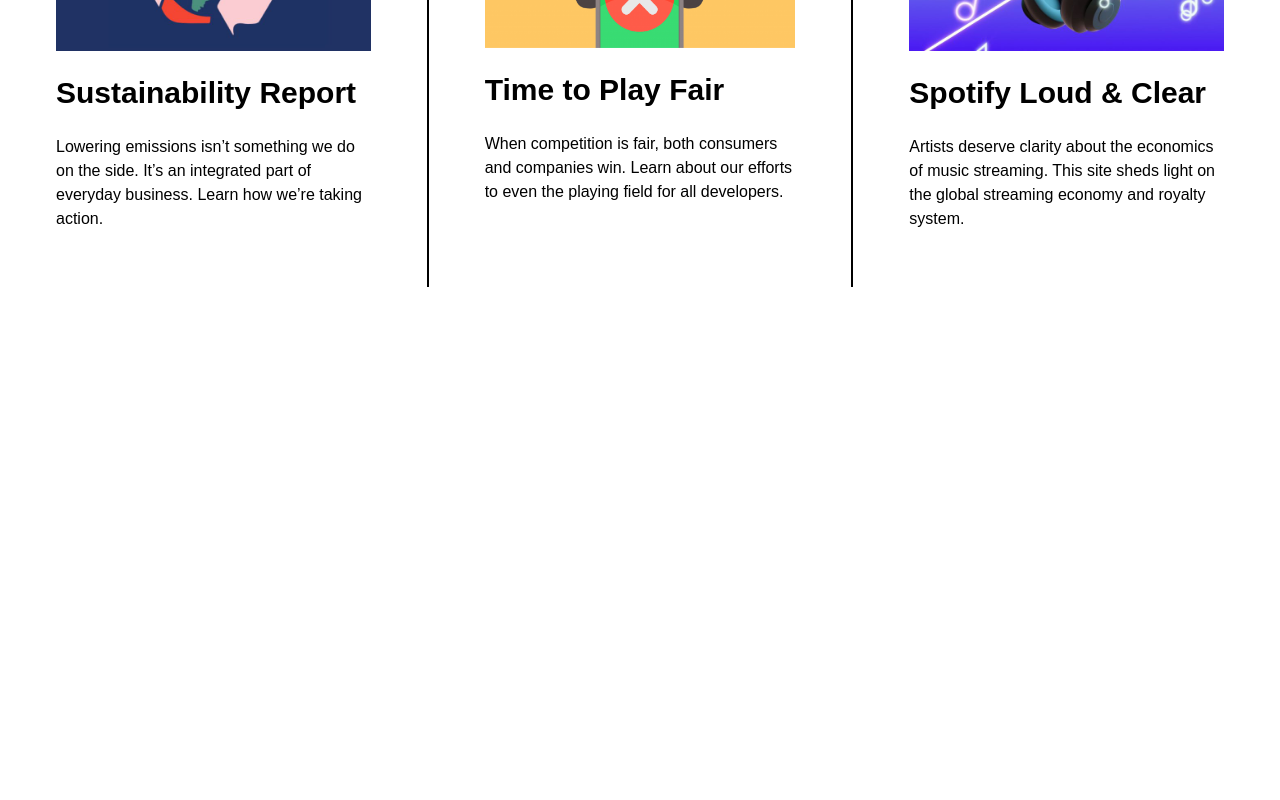
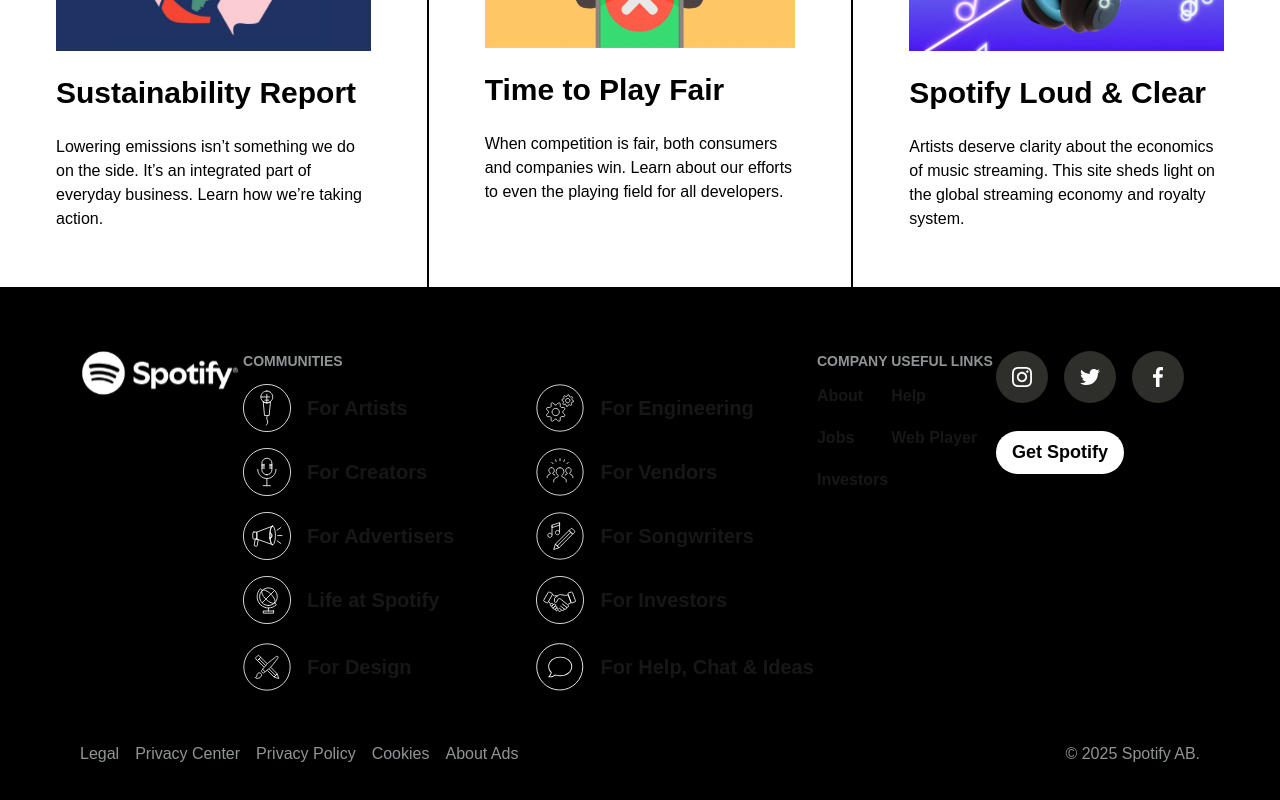
Before and after one commit to LucasJFelippo/internets-II, a Next.js app: page / in a window 1280 px wide. Shown: the part 1818-2618 px from the top of the page. Before the commit the page ends 2105 px from the top, so only its background shows below. Built offline with nearby package versions, Linux system fonts and the light colour scheme.

Commit message:
feat: add footer section with community links and social media buttons

```diff
--- a/src/app/page.tsx
+++ b/src/app/page.tsx
@@ -1,7 +1,12 @@
-import { headerLogo, aboutSpotify, ceoImage, lifeAtSpotify, sustainabilityReport, timeToPlayFair, spotifyLoudClear } from "@/public/images";
 import Image from "next/image";
 import { ChevronDown } from "lucide-react";
 import { Search } from "lucide-react";
+import { headerLogo, aboutSpotify, ceoImage, lifeAtSpotify, sustainabilityReport, timeToPlayFair, spotifyLoudClear,
+  spotify, artists, creators, advertisers, lifeAt, design, engineering, vendors, songwriters, inventors, help,
+  instagram,
+  X,
+  facebook,
+ } from "@/public/images";
 
 export default function Home() {
   return (
@@ -94,6 +99,98 @@
           <p className="text-black group-hover:text-white">Artists deserve clarity about the economics of music streaming. This site sheds light on the global streaming economy and royalty system.</p>
         </div>
       </section>
+      <footer className="bg-black px-20 py-16">
+        <div className="flex items-start justify-between">
+          <Image src={spotify} alt="Spotify" className="w-40"/>
+          <div>
+            <h3 className="uppercase text-[#919496] text-[14px] font-bold mb-3">communities</h3>
+            <ul className="grid grid-cols-2 gap-4">
+              <li className="flex items-center gap-4">
+                <Image src={artists} alt="For Artists" className="w-12"/>
+                <span className="text-[20px] font-bold capitalize cursor-pointer hover:text-[#1ED760] hover:border-b-2">for artists</span>
+              </li>
+               <li className="flex items-center gap-4">
+                <Image src={engineering} alt="For Engineering" className="w-12"/>
+                <span className="text-[20px] font-bold capitalize cursor-pointer hover:text-[#1ED760] hover:border-b-2">for engineering</span>
+              </li>
+              <li className="flex items-center gap-4">
+                <Image src={creators} alt="For Creators" className="w-12"/>
+                <span className="text-[20px] font-bold capitalize cursor-pointer hover:text-[#1ED760] hover:border-b-2">for creators</span>
+              </li>
+              <li className="flex items-center gap-4">
+                <Image src={vendors} alt="For Vendors" className="w-12"/>
+                <span className="text-[20px] font-bold capitalize cursor-pointer hover:text-[#1ED760] hover:border-b-2">for vendors</span>
+              </li>
+              <li className="flex items-center gap-4">
+                <Image src={advertisers} alt="For Advertisers" className="w-12"/>
+                <span className="text-[20px] font-bold capitalize cursor-pointer hover:text-[#1ED760] hover:border-b-2">for advertisers</span>
+              </li>
+              <li className="flex items-center gap-4">
+                <Image src={songwriters} alt="For Songwriters" className="w-12"/>
+                <span className="text-[20px] font-bold capitalize cursor-pointer hover:text-[#1ED760] hover:border-b-2">for songwriters</span>
+              </li>
+              <li className="flex items-center gap-4">
+                <Image src={lifeAt} alt="Life at Spotify" className="w-12"/>
+                <span className="text-[20px] font-bold cursor-pointer hover:text-[#1ED760] hover:border-b-2">Life at Spotify</span>
+              </li>
+              <li className="flex items-center gap-4">
+                <Image src={inventors} alt="For Investors" className="w-12"/>
+                <span className="text-[20px] font-bold capitalize cursor-pointer hover:text-[#1ED760] hover:border-b-2">for investors</span>
+              </li>
+              <li className="flex items-center gap-4">
+                <Image src={design} alt="For Design" className="w-12"/>
+                <span className="text-[20px] font-bold capitalize cursor-pointer hover:text-[#1ED760] hover:border-b-2">for design</span>
+              </li>
+              <li className="flex items-center gap-4">
+                <Image src={help} alt="For Help, Chat & Ideas" className="w-12"/>
+                <span className="text-[20px] font-bold capitalize cursor-pointer hover:text-[#1ED760] hover:border-b-2">for help, chat & ideas</span>
+              </li>
+            </ul>
+          </div>
+          <div>
+            <h3 className="uppercase text-[#919496] text-[14px] font-bold mb-3">company</h3>
+            <ul className="flex flex-col gap-4">
+              <li className="w-min border-b-2 border-black capitalize font-bold cursor-pointer hover:border-b-2 hover:border-white">about</li>
+              <li className="w-min border-b-2 border-black capitalize font-bold cursor-pointer hover:border-b-2 hover:border-white">jobs</li>
+              <li className="w-min border-b-2 border-black capitalize font-bold cursor-pointer hover:border-b-2 hover:border-white">investors</li>
+            </ul>
+          </div>
+          <div>
+            <h3 className="uppercase text-[#919496] text-[14px] font-bold mb-3">useful links</h3>
+            <ul className="flex flex-col gap-4">
+              <li className="w-min border-b-2 border-black capitalize font-bold cursor-pointer hover:border-b-2 hover:border-white">help</li>
+              <li className="w-min border-b-2 border-black capitalize font-bold cursor-pointer whitespace-nowrap hover:border-b-2 hover:border-white">web player</li>
+            </ul>
+          </div>
+          <div>
+            <div className="flex gap-4">
+              <button className="bg-[#2E2F2A] rounded-full p-4 cursor-pointer">
+                <Image src={instagram} alt="Instagram" className="w-5"/>
+              </button>
+              <button className="bg-[#2E2F2A] rounded-full p-4 cursor-pointer">
+                <Image src={X} alt="X" className="w-5"/>
+              </button>
+              <button className="gourp bg-[#2E2F2A] rounded-full p-4 cursor-pointer">
+                <Image src={facebook} alt="Facebook" className="w-5"/>
+              </button>
+              <button></button>
+            </div>
+            <button className="capitalize bg-white rounded-full px-4 py-2 text-black text-[18px] font-bold mt-7 cursor-pointer">get spotify</button>
+          </div>
+        </div>
+        <div className="flex justify-between mt-12">
+          <ul className="flex gap-4">
+            <li className="cursor-pointer capitalize text-[#919496] hover:text-[#1ED760]">legal</li>
+            <li className="cursor-pointer capitalize text-[#919496] hover:text-[#1ED760]">privacy center</li>
+            <li className="cursor-pointer capitalize text-[#919496] hover:text-[#1ED760]">privacy policy</li>
+            <li className="cursor-pointer capitalize text-[#919496] hover:text-[#1ED760]">cookies</li>
+            <li className="cursor-pointer capitalize text-[#919496] hover:text-[#1ED760]">about ads</li>
+          </ul>
+          <span className="text-[#919496]">
+            © 2025 Spotify AB.
+          </span>
+        </div>
+      </footer>
     </main>
   );
 }
```
